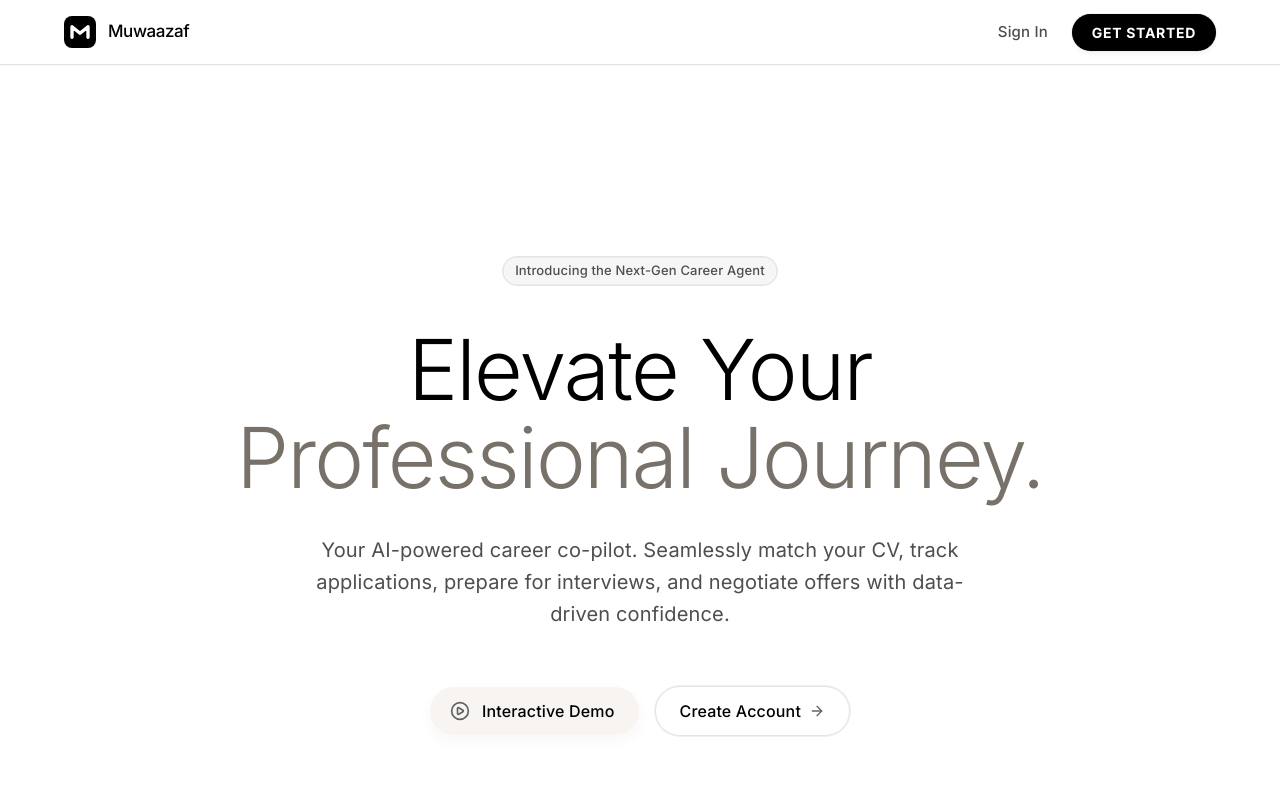
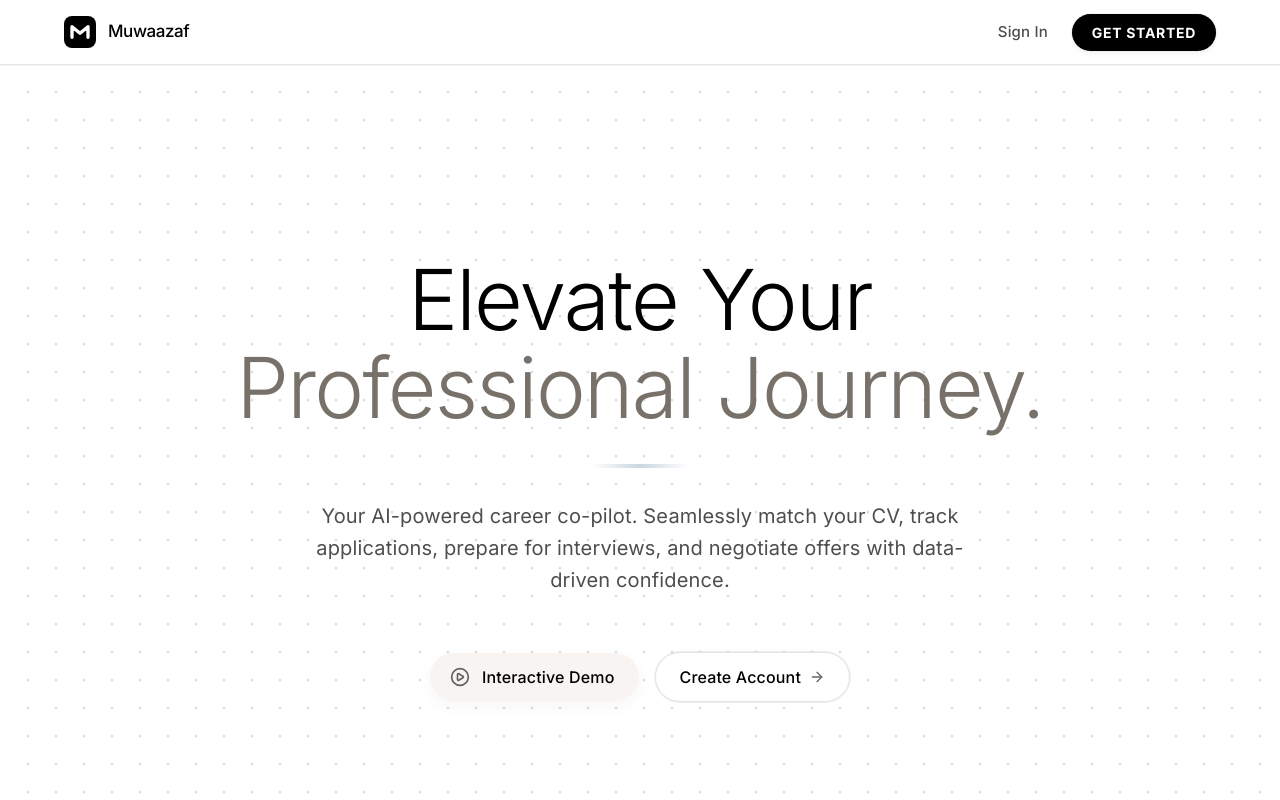
Before and after one commit to omarmokh122/MuwazafAI, a Next.js app: page / in a window 1280 px wide. Shown: the top 800 px of the page. Built offline with nearby package versions, Linux system fonts and the light colour scheme.

Commit message:
Update landing page hero design with interactive dots and divider

```diff
--- a/app/page.tsx
+++ b/app/page.tsx
@@ -1,11 +1,80 @@
 'use client'
 
-import { useState } from 'react'
+import { useState, useRef, useCallback, useEffect } from 'react'
 import Link from 'next/link'
 import Image from 'next/image'
 import { motion } from 'framer-motion'
 import { Brain, ArrowRight, PlayCircle, Activity, Briefcase, ChevronRight } from 'lucide-react'
 import { Logo } from '@/components/ui/logo'
+
+/* ─── Dot Grid Canvas (follows mouse) ────────────────────────── */
+function DotGrid() {
+  const canvasRef = useRef<HTMLCanvasElement>(null)
+  const mouse = useRef({ x: -1000, y: -1000 })
+  const animRef = useRef<number>(0)
+
+  const draw = useCallback(() => {
+    const canvas = canvasRef.current
+    if (!canvas) return
+    const ctx = canvas.getContext('2d')
+    if (!ctx) return
+
+    const dpr = window.devicePixelRatio || 1
+    canvas.width = canvas.offsetWidth * dpr
+    canvas.height = canvas.offsetHeight * dpr
+    ctx.scale(dpr, dpr)
+    ctx.clearRect(0, 0, canvas.offsetWidth, canvas.offsetHeight)
+
+    const gap = 28
+    const baseRadius = 1.5
+    const maxRadius = 4
+    const influence = 140
+
+    for (let x = gap; x < canvas.offsetWidth; x += gap) {
+      for (let y = gap; y < canvas.offsetHeight; y += gap) {
+        const dx = x - mouse.current.x
+        const dy = y - mouse.current.y
+        const dist = Math.sqrt(dx * dx + dy * dy)
+
+        const t = Math.max(0, 1 - dist / influence)
+        const radius = baseRadius + (maxRadius - baseRadius) * t
+        const alpha = 0.12 + 0.4 * t
+
+        ctx.beginPath()
+        ctx.arc(x, y, radius, 0, Math.PI * 2)
+        ctx.fillStyle = `rgba(0, 0, 0, ${alpha})`
+        ctx.fill()
+      }
+    }
+
+    animRef.current = requestAnimationFrame(draw)
+  }, [])
+
+  useEffect(() => {
+    animRef.current = requestAnimationFrame(draw)
+    return () => cancelAnimationFrame(animRef.current)
+  }, [draw])
+
+  const handleMouseMove = (e: React.MouseEvent<HTMLCanvasElement>) => {
+    const rect = canvasRef.current?.getBoundingClientRect()
+    if (rect) {
+      mouse.current = { x: e.clientX - rect.left, y: e.clientY - rect.top }
+    }
+  }
+
+  const handleMouseLeave = () => {
+    mouse.current = { x: -1000, y: -1000 }
+  }
+
+  return (
+    <canvas
+      ref={canvasRef}
+      className="absolute inset-0 w-full h-full pointer-events-auto"
+      onMouseMove={handleMouseMove}
+      onMouseLeave={handleMouseLeave}
+    />
+  )
+}
 
 export default function LandingPage() {
   const [isDemoLoading, setIsDemoLoading] = useState(false)
@@ -62,27 +131,30 @@ export default function LandingPage() {
 
       <main className="flex-1 pt-16 relative">
         {/* Hero Section */}
-        <section className="relative pt-32 pb-40 lg:pt-48 lg:pb-56">
+        <section className="relative pt-32 pb-40 lg:pt-48 lg:pb-56 overflow-hidden">
+          <div className="absolute inset-0 z-0">
+            <DotGrid />
+          </div>
+
           <motion.div
             variants={containerVariants}
             initial="hidden"
             animate="visible"
-            className="container relative mx-auto px-6 text-center max-w-[900px]"
+            className="container relative z-10 mx-auto px-6 text-center max-w-[900px] pointer-events-none"
           >
-            <motion.div variants={itemVariants} className="inline-flex items-center rounded-full border shadow-el-inset-edge bg-el-near-white px-3 py-1 text-[13px] font-medium text-el-dark-gray mb-10">
-              Introducing the Next-Gen Career Agent
-            </motion.div>
-
             <motion.h1 variants={itemVariants} className="text-5xl md:text-7xl lg:text-[84px] font-light tracking-[-0.02em] mb-8 text-el-black leading-[1.05]">
               Elevate Your <br />
               <span className="text-el-warm-gray">Professional Journey.</span>
             </motion.h1>
 
+            <motion.div variants={itemVariants} className="w-24 h-1 bg-gradient-to-r from-transparent via-slate-300 to-transparent mx-auto rounded-full mb-8" />
+
+
             <motion.p variants={itemVariants} className="text-lg md:text-[20px] text-el-dark-gray mb-14 max-w-2xl mx-auto font-normal leading-[1.6]">
               Your AI-powered career co-pilot. Seamlessly match your CV, track applications, prepare for interviews, and negotiate offers with data-driven confidence.
             </motion.p>
 
-            <motion.div variants={itemVariants} className="flex flex-col sm:flex-row items-center justify-center gap-4">
+            <motion.div variants={itemVariants} className="flex flex-col sm:flex-row items-center justify-center gap-4 pointer-events-auto">
               <button
                 onClick={handleDemoLogin}
                 disabled={isDemoLoading}
```
